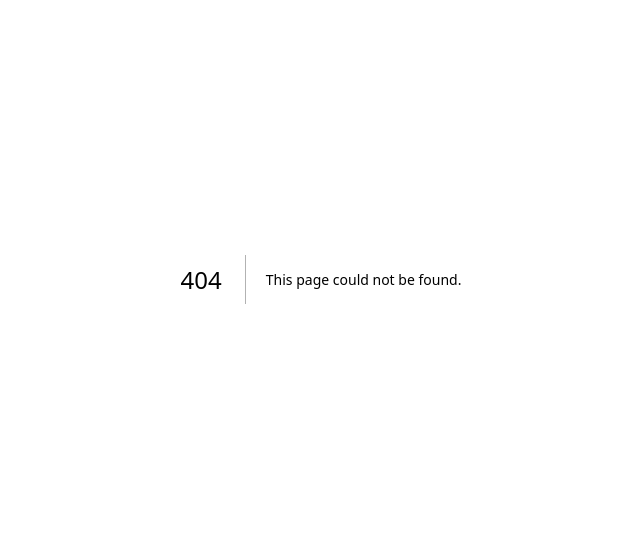
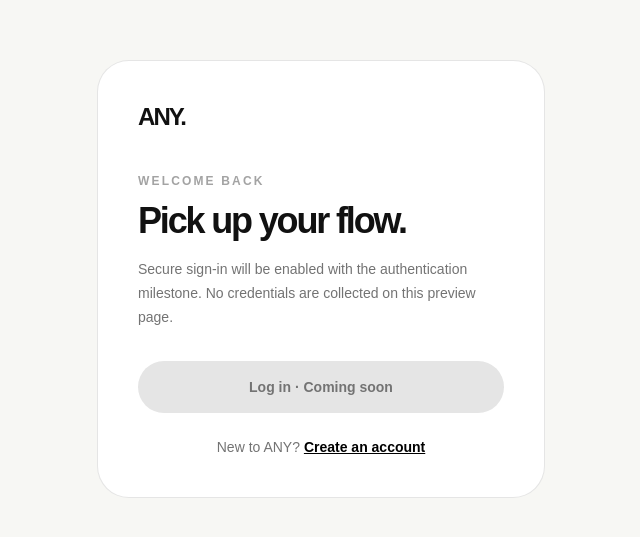
Before and after one commit to sachin7x/Anny, a Next.js app: page /login in a window 1280 px wide. Before the commit this address had no page. Shown: the part 121-658 px from the top of the page, without its empty margins (319-959 px from the left). Built offline with nearby package versions, Linux system fonts and the light colour scheme.

Commit message:
feat: add login entry page

```diff
--- /dev/null
+++ b/app/login/page.tsx
@@ -0,0 +1,5 @@
+import Link from "next/link";
+
+export default function LoginPage() {
+  return <main className="flex min-h-screen items-center justify-center bg-[#f7f7f4] px-6 py-16"><section className="w-full max-w-md rounded-[2rem] border border-black/10 bg-white p-8 sm:p-10"><Link href="/" className="text-2xl font-black tracking-[-.08em]">ANY<span className="text-lime-600">.</span></Link><p className="mt-10 text-xs font-bold uppercase tracking-[.18em] text-neutral-400">Welcome back</p><h1 className="mt-3 text-4xl font-semibold tracking-[-.06em]">Pick up your flow.</h1><p className="mt-4 text-sm leading-6 text-neutral-500">Secure sign-in will be enabled with the authentication milestone. No credentials are collected on this preview page.</p><button disabled className="mt-8 w-full cursor-not-allowed rounded-full bg-neutral-200 px-5 py-4 text-sm font-bold text-neutral-500">Log in · Coming soon</button><p className="mt-6 text-center text-sm text-neutral-500">New to ANY? <Link className="font-semibold text-black underline" href="/signup">Create an account</Link></p></section></main>;
+}
```
